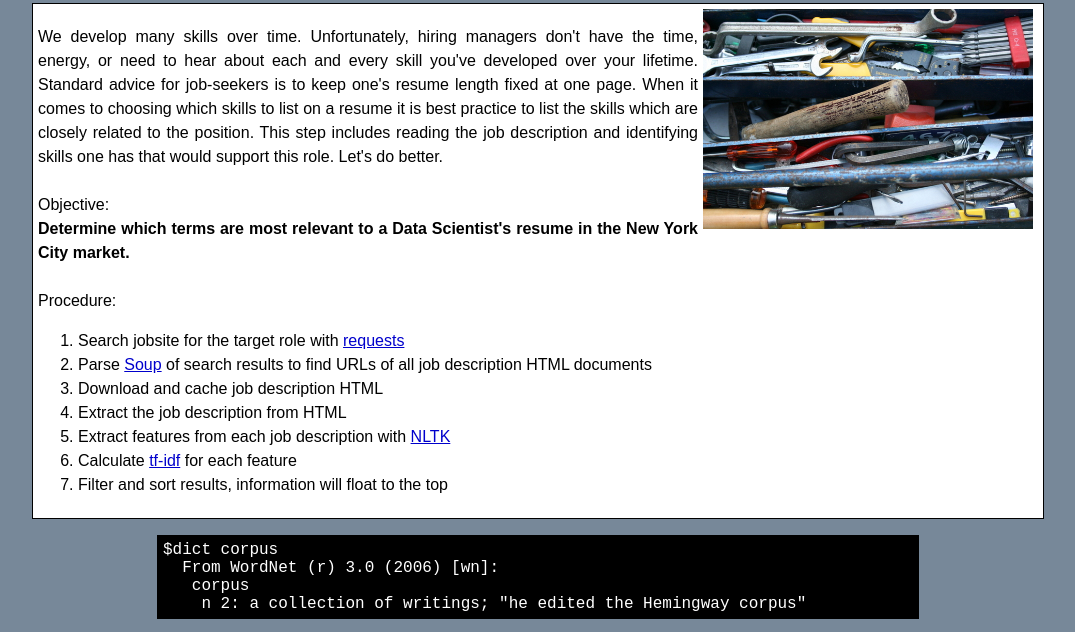
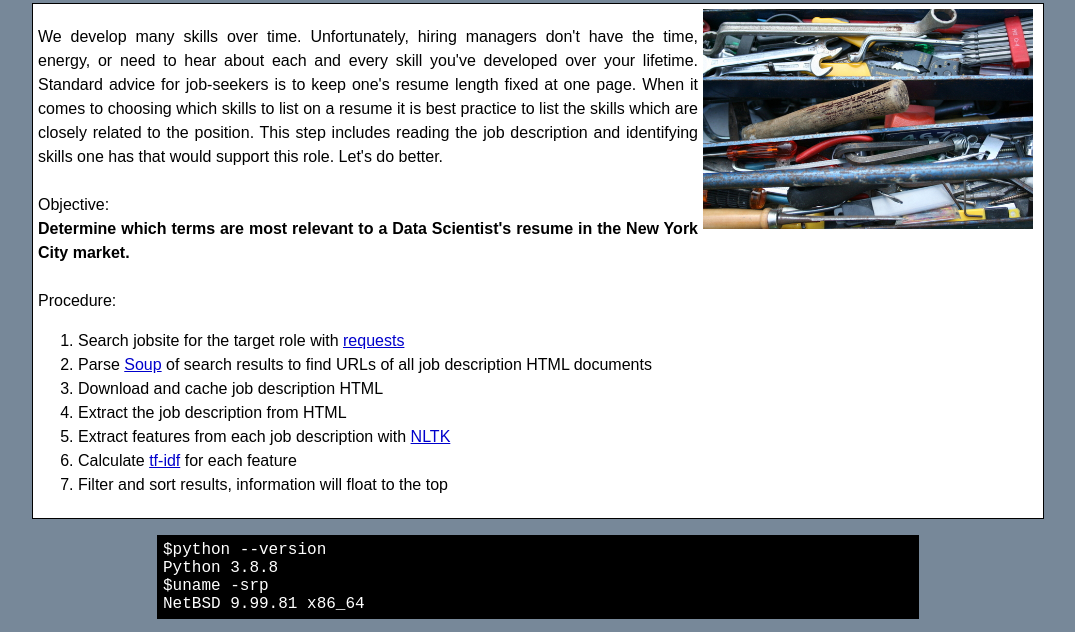
Before and after one commit to 4d30/www, a plain HTML site: page infact/infact.html in a window 1280 px wide. Shown: the part 93-725 px from the top of the page, without its empty margins (107-1182 px from the left). Drawn offline with Linux system fonts and the light colour scheme.

Commit message:
Formatting

```diff
--- a/infact/infact.html
+++ b/infact/infact.html
@@ -52,10 +52,10 @@
 
 
 	<code style="background-color: #000000; color:#ffffff;">
-		$dict corpus<br>
-		&nbsp;&nbsp;From WordNet (r) 3.0 (2006) [wn]:<br>
-		&nbsp;&nbsp;&nbsp;corpus<br>
-		&nbsp;&nbsp;&nbsp;&nbsp;n 2: a collection of writings; "he edited the Hemingway corpus"</code>
+		$python --version<br>
+		Python 3.8.8<br>
+		$uname -srp<br>
+		NetBSD 9.99.81 x86_64<br>
 	</p>
 	</center>
 
```
